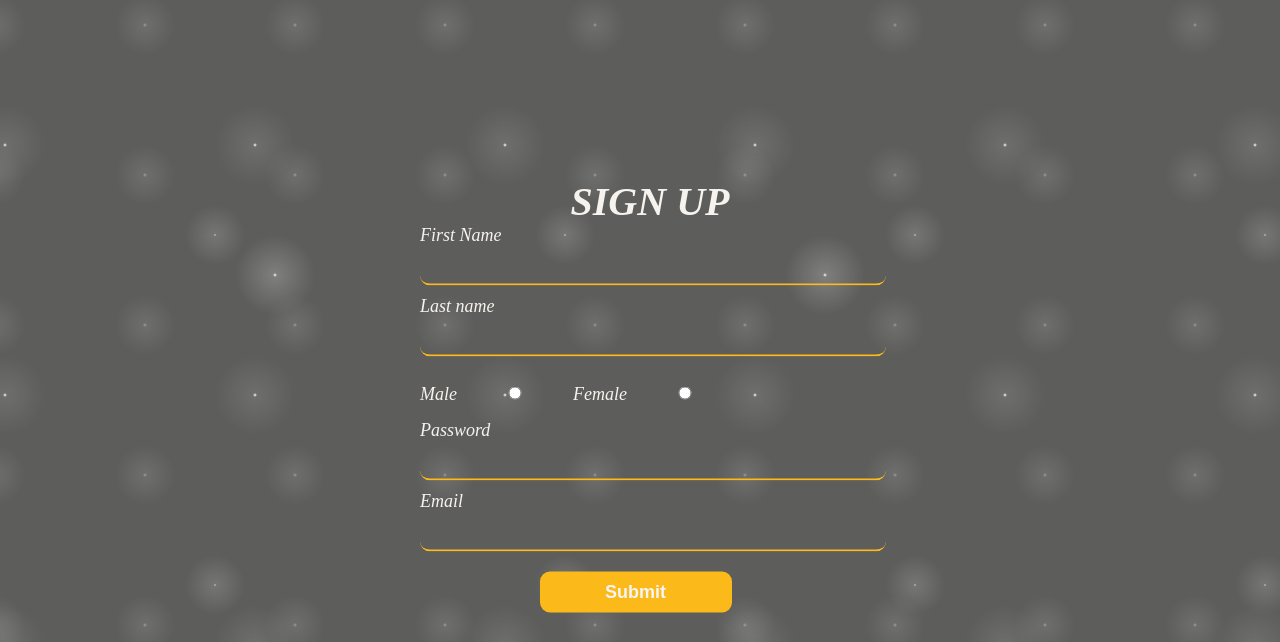
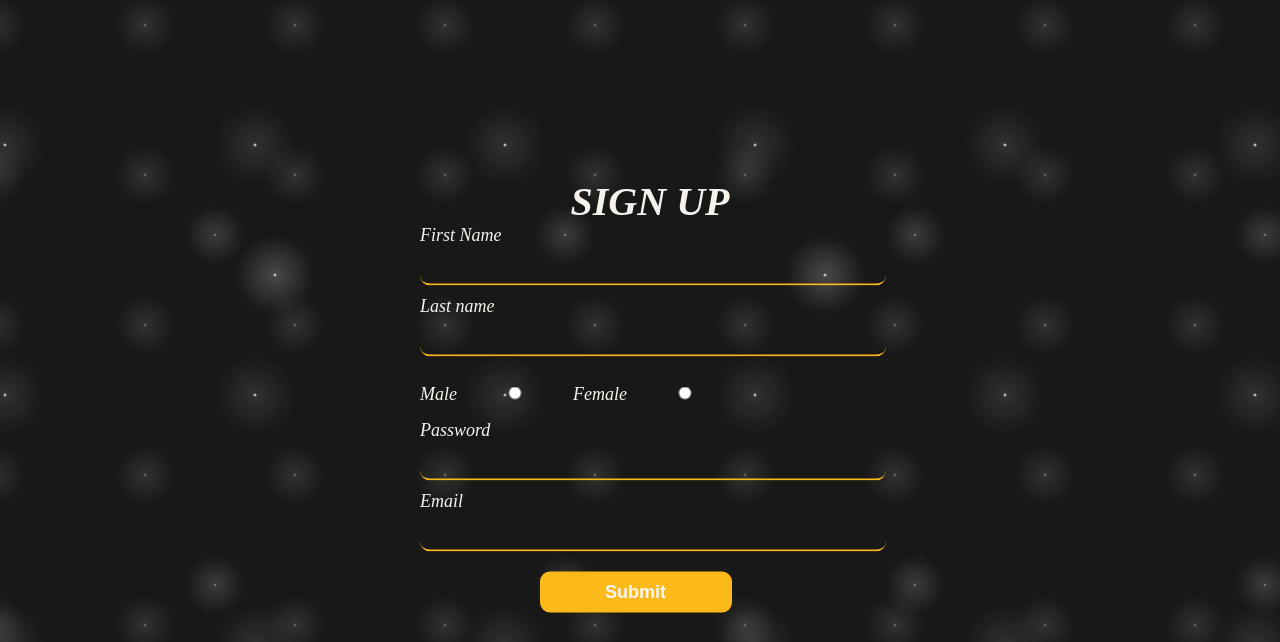
Before and after one commit to MAHER-ZENTAHY/Web-Project, a PHP site: page /Form.html in a window 1280 px wide. Shown: the top 642 px of the page. Run offline with PHP 8.4, Linux system fonts and the light colour scheme.

Commit message:
form.css

```diff
--- a/form.css
+++ b/form.css
@@ -3,7 +3,7 @@
 }
 body{
     color: #f6f3ee;
-    background-color: rgb(93, 93, 91);
+    background-color: rgb(24, 24, 23);
     background-image:
 radial-gradient(white, rgba(255,255,255,.2) 2px, transparent 40px),
 radial-gradient(white, rgba(255,255,255,.15) 1px, transparent 30px),
```
